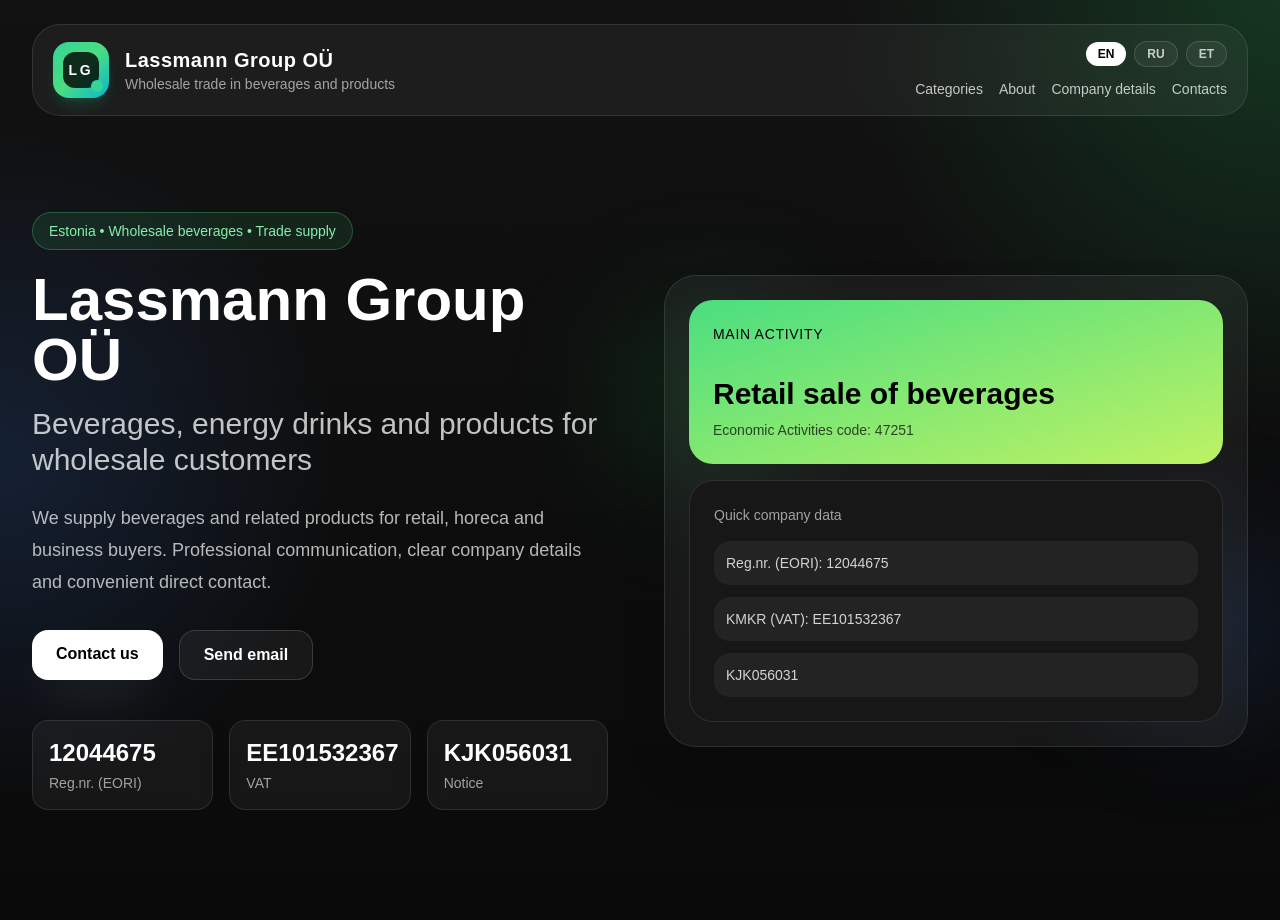
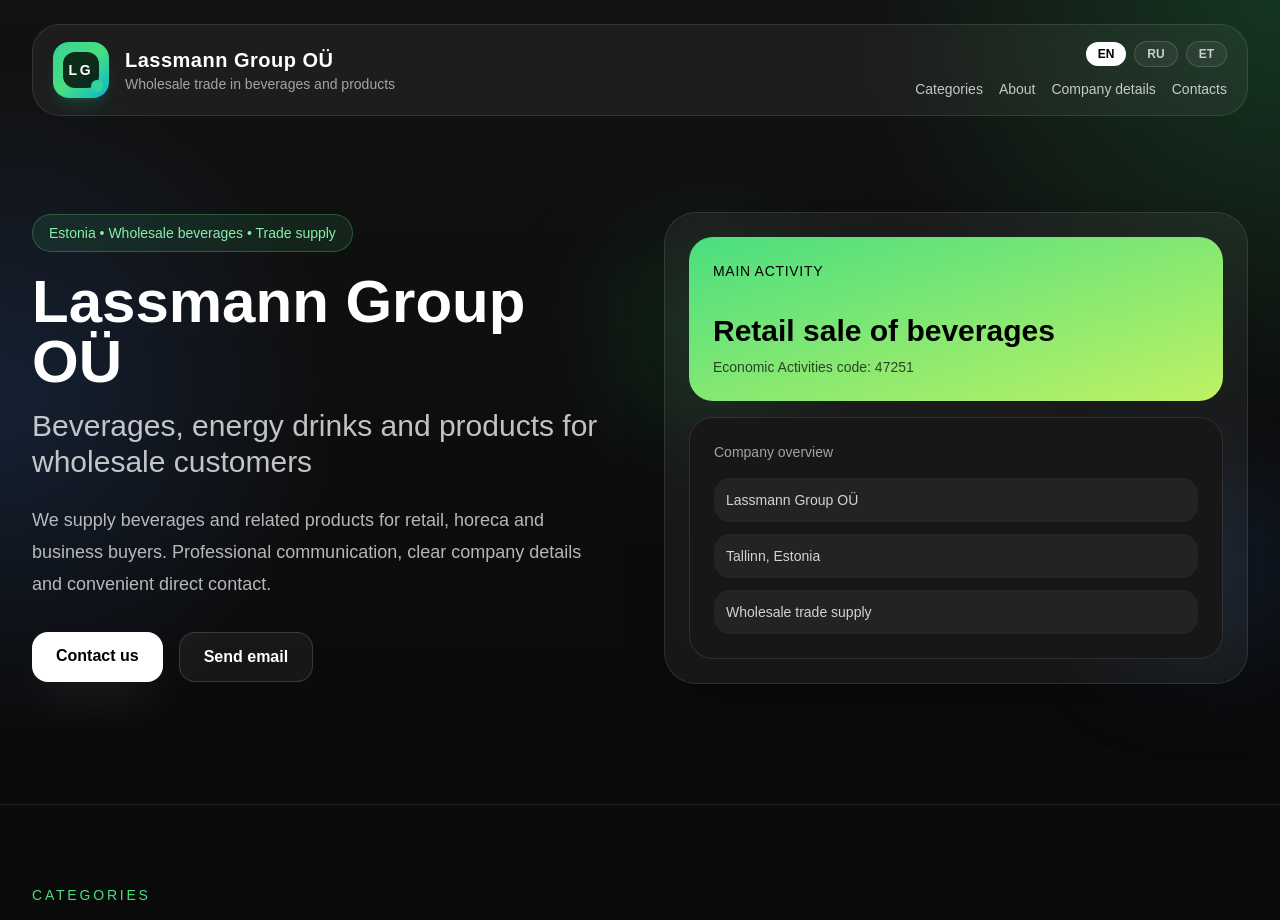
Before and after one commit to lassmanngroup-ux/Lassmann-Group, a Next.js app: page / in a window 1280 px wide. Shown: the top 920 px of the page. Built offline with nearby package versions, Linux system fonts and the light colour scheme.

Commit message:
Update page.tsx

```diff
--- a/app/page.tsx
+++ b/app/page.tsx
@@ -1,11 +1,8 @@
-"use client";
-
-import { useMemo, useState } from "react";
+import { useState } from "react";
 
 export default function LassmannLanding() {
   const [lang, setLang] = useState<"en" | "ru" | "et">("en");
 
-  const t = useMemo(() => {
   const content = {
     en: {
       topBadge: "Estonia • Wholesale beverages • Trade supply",
@@ -23,14 +20,14 @@
       mainActivity: "Main activity",
       activityName: "Retail sale of beverages",
       activityCode: "Economic Activities code: 47251",
-        quickData: "Quick company data",
+      quickData: "Company overview",
       catLabel: "Categories",
       catTitle: "Wholesale product directions",
       catText: "Suitable for retail stores, resellers, horeca and supply partners.",
       categories: [
         {
           title: "Beverages",
-            desc: "Juices, water, soft drinks for retail, horeca and distribution.",
+          desc: "Juices, water, soft drinks and beverage assortments for retail, horeca and distribution.",
         },
         {
           title: "Energy Drinks",
@@ -38,7 +35,7 @@
         },
         {
           title: "Products",
-            desc: "Snacks and grocery items for a complete trade assortment.",
+          desc: "Chocolate, snacks and grocery items for a complete trade assortment.",
         },
       ],
       advantagesLabel: "Advantages",
@@ -91,22 +88,22 @@
       mainActivity: "Основная деятельность",
       activityName: "Розничная продажа напитков",
       activityCode: "Код вида деятельности: 47251",
-        quickData: "Краткие данные компании",
+      quickData: "Обзор компании",
       catLabel: "Категории",
       catTitle: "Основные направления поставок",
       catText: "Подходит для магазинов, реселлеров, horeca и торговых партнеров.",
       categories: [
         {
           title: "Напитки",
-            desc: "Соки, вода, газированные и безалкогольные напитки для розницы, horeca и дистрибуции.",
+          desc: "Соки, вода, газированные и другие напитки для розницы, horeca и дистрибуции.",
         },
         {
           title: "Энергетики",
-            desc: "Популярные энергетические бренды для оптовых поставок и перепродажи.",
+          desc: "Популярные бренды энергетических напитков для оптовых поставок и перепродажи.",
         },
         {
           title: "Продукты",
-            desc: "Снеки и бакалея для полного торгового ассортимента.",
+          desc: "Шоколад, снеки и бакалея для полного торгового ассортимента.",
         },
       ],
       advantagesLabel: "Преимущества",
@@ -159,7 +156,7 @@
       mainActivity: "Põhitegevus",
       activityName: "Jookide jaemüük",
       activityCode: "Tegevusala kood: 47251",
-        quickData: "Ettevõtte põhiandmed",
+      quickData: "Ettevõtte ülevaade",
       catLabel: "Kategooriad",
       catTitle: "Hulgimüügi põhisuunad",
       catText: "Sobib kauplustele, edasimüüjatele, horeca-sektorile ja tarnepartneritele.",
@@ -174,7 +171,7 @@
         },
         {
           title: "Tooted",
-            desc: "Snäkid ja toidukaubad täieliku kaubavaliku jaoks.",
+          desc: "Šokolaad, snäkid ja toidukaubad täieliku kaubavaliku jaoks.",
         },
       ],
       advantagesLabel: "Eelised",
@@ -213,27 +210,23 @@
     },
   } as const;
 
-    return content[lang];
-  }, [lang]);
-
-  const advantages = t.advantages;
-  const categories = t.categories;
+  const t = content[lang];
 
   const gallery = [
     {
-      title: categories[0].title,
+      title: categoriesForLang(t.categories, 0),
       image:
-        "https://images.unsplash.com/photo-1622484212850-eb596d769edc?auto=format&fit=crop&w=1200&q=80",
+        "https://images.unsplash.com/photo-1543253687-c931c8e01820?auto=format&fit=crop&w=1200&q=80",
     },
     {
-      title: categories[1].title,
+      title: categoriesForLang(t.categories, 1),
       image:
-        "https://images.unsplash.com/photo-1613478223719-2ab802602423?auto=format&fit=crop&w=1200&q=80",
+        "https://images.unsplash.com/photo-1622543925917-763c34d1a86e?auto=format&fit=crop&w=1200&q=80",
     },
     {
-      title: categories[2].title,
+      title: categoriesForLang(t.categories, 2),
       image:
-        "https://images.unsplash.com/photo-1578916171728-46686eac8d58?auto=format&fit=crop&w=1200&q=80",
+        "https://images.unsplash.com/photo-1511381939415-e44015466834?auto=format&fit=crop&w=1200&q=80",
     },
   ];
 
@@ -315,20 +308,6 @@
                   {t.heroBtn2}
                 </a>
               </div>
-              <div className="mt-10 grid max-w-xl grid-cols-1 gap-4 sm:grid-cols-3">
-                <div className="rounded-2xl border border-white/10 bg-white/5 p-4 backdrop-blur">
-                  <div className="text-2xl font-bold">12044675</div>
-                  <div className="mt-1 text-sm text-white/60">Reg.nr. (EORI)</div>
-                </div>
-                <div className="rounded-2xl border border-white/10 bg-white/5 p-4 backdrop-blur">
-                  <div className="text-2xl font-bold">EE101532367</div>
-                  <div className="mt-1 text-sm text-white/60">VAT</div>
-                </div>
-                <div className="rounded-2xl border border-white/10 bg-white/5 p-4 backdrop-blur">
-                  <div className="text-2xl font-bold">KJK056031</div>
-                  <div className="mt-1 text-sm text-white/60">Notice</div>
-                </div>
-              </div>
             </div>
 
             <div className="relative">
@@ -346,9 +325,9 @@
                   <div className="rounded-3xl border border-white/10 bg-neutral-900 p-6">
                     <div className="text-sm text-white/60">{t.quickData}</div>
                     <div className="mt-4 space-y-3 text-sm text-white/80">
-                      <div className="rounded-2xl bg-white/5 p-3">Reg.nr. (EORI): 12044675</div>
-                      <div className="rounded-2xl bg-white/5 p-3">KMKR (VAT): EE101532367</div>
-                      <div className="rounded-2xl bg-white/5 p-3">KJK056031</div>
+                      <div className="rounded-2xl bg-white/5 p-3">Lassmann Group OÜ</div>
+                      <div className="rounded-2xl bg-white/5 p-3">Tallinn, Estonia</div>
+                      <div className="rounded-2xl bg-white/5 p-3">Wholesale trade supply</div>
                     </div>
                   </div>
                 </div>
@@ -368,7 +347,7 @@
         </div>
 
         <div className="grid gap-6 md:grid-cols-3">
-          {categories.map((item) => (
+          {t.categories.map((item) => (
             <div
               key={item.title}
               className="group rounded-[28px] border border-white/10 bg-white/5 p-6 transition hover:-translate-y-1 hover:border-green-400/30 hover:bg-white/10"
@@ -389,7 +368,7 @@
             <p className="mt-6 max-w-xl text-lg leading-8 text-neutral-600">{t.advantagesText}</p>
           </div>
           <div className="grid gap-4">
-            {advantages.map((item) => (
+            {t.advantages.map((item) => (
               <div key={item} className="rounded-3xl border border-neutral-200 p-5 shadow-sm">
                 <div className="flex items-start gap-4">
                   <div className="mt-1 h-3 w-3 rounded-full bg-green-500" />
@@ -494,12 +473,19 @@
         <div className="mx-auto flex max-w-7xl flex-col gap-6 px-6 py-10 text-sm text-white/55 md:flex-row md:items-center md:justify-between lg:px-8">
           <div>© 2026 Lassmann Group OÜ. {t.footer}</div>
           <div className="flex flex-wrap gap-6">
-            <span>Reg.nr. 12044675</span>
-            <span>VAT EE101532367</span>
-            <span>KJK056031</span>
+            <span>Lassmann Group OÜ</span>
+            <span>Tallinn, Estonia</span>
+            <span>lassmanngroup@gmail.com</span>
           </div>
         </div>
       </section>
     </div>
   );
 }
+
+function categoriesForLang(
+  categories: readonly { title: string; desc: string }[],
+  index: number
+) {
+  return categories[index]?.title ?? "";
+}
```
Lines whose indentation alone changed are shown as unchanged.
